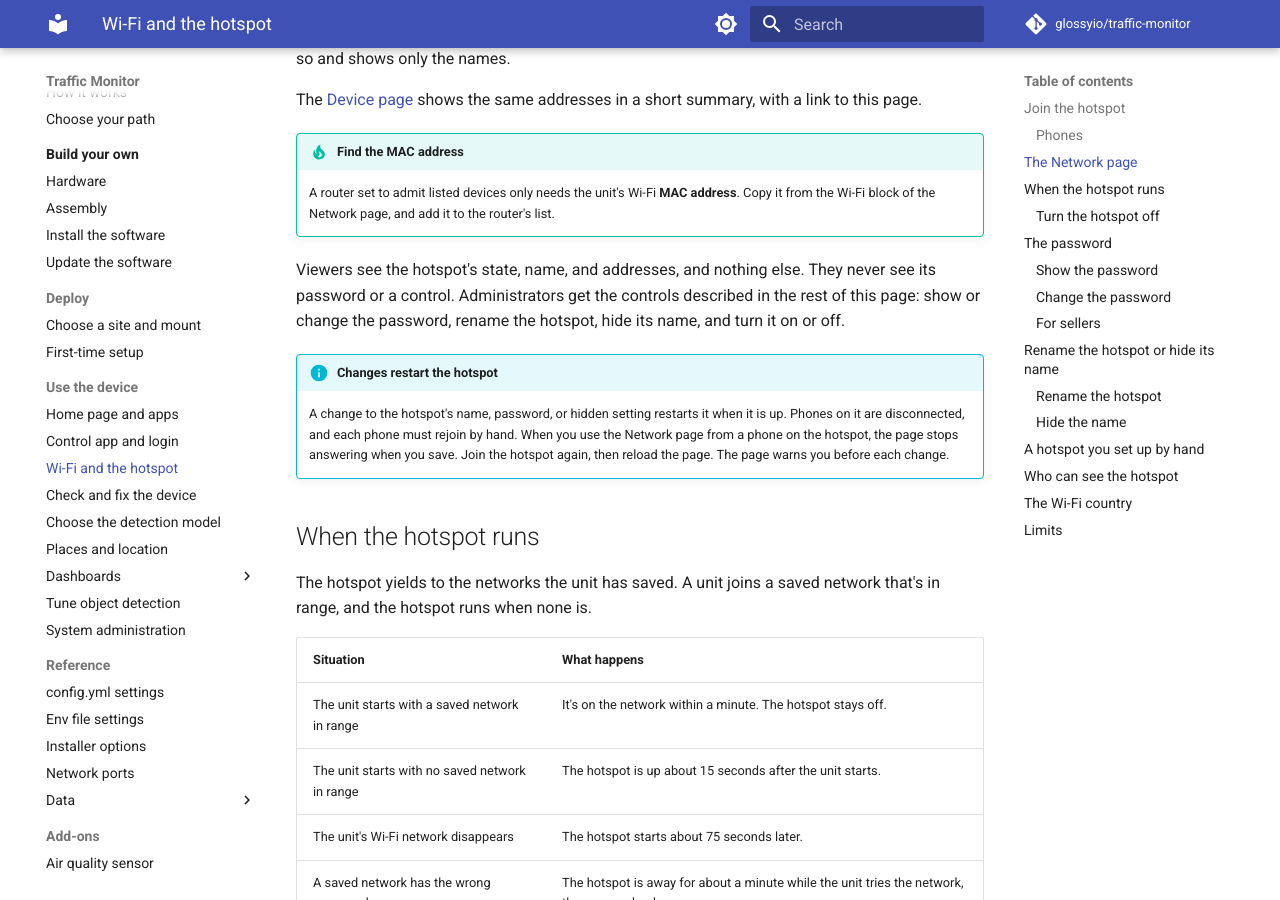
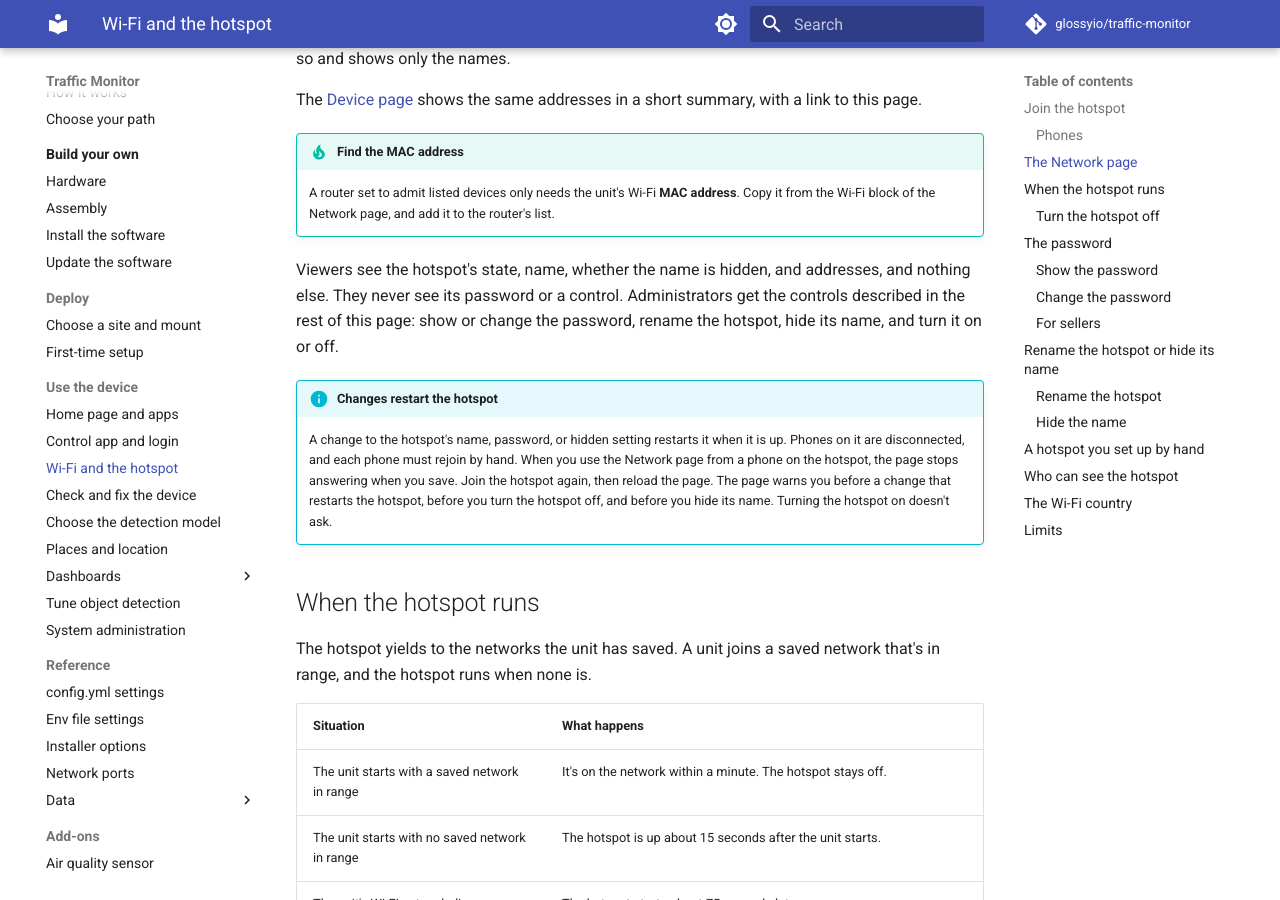
Before and after one commit to glossyio/traffic-monitor, an MkDocs documentation site: the page built from docs/use/wifi-hotspot.md, in a window 1280 px wide and 900 px high, scrolled down 1870 px. Built offline with MkDocs 1.6.1 and Material for MkDocs 9.7.7, drawn with Linux system fonts in a browser that asks for light colours; comment, search, counter and statistics services are not loaded; the version menu is left out; some of the changed text lies outside the part shown.

Commit message:
Say which changes the Network page warns about
The docs said the page warns before every change. It warns before a
change that restarts the hotspot, before turning it off, and before
hiding its name; turning it on never asks. Also name the Set password
button, the hidden state viewers see, tm-hotspot-setup as a writer of
the password file, and fix a list in CLAUDE.md.

Assisted-by: Claude Code 2.1.322 (CLI)
AI-Model: Claude Sonnet 5.5 (claude-sonnet-5-5)
AI-Effort: high
AI-Role: drafted

```diff
--- a/docs/use/wifi-hotspot.md
+++ b/docs/use/wifi-hotspot.md
@@ -42,10 +42,10 @@ The [Device page](device-health.md#the-device-page) shows the same addresses in
 !!! tip "Find the MAC address"
     A router set to admit listed devices only needs the unit's Wi-Fi **MAC address**. Copy it from the Wi-Fi block of the Network page, and add it to the router's list.
 
-Viewers see the hotspot's state, name, and addresses, and nothing else. They never see its password or a control. Administrators get the controls described in the rest of this page: show or change the password, rename the hotspot, hide its name, and turn it on or off.
+Viewers see the hotspot's state, name, whether the name is hidden, and addresses, and nothing else. They never see its password or a control. Administrators get the controls described in the rest of this page: show or change the password, rename the hotspot, hide its name, and turn it on or off.
 
 !!! info "Changes restart the hotspot"
-    A change to the hotspot's name, password, or hidden setting restarts it when it is up. Phones on it are disconnected, and each phone must rejoin by hand. When you use the Network page from a phone on the hotspot, the page stops answering when you save. Join the hotspot again, then reload the page. The page warns you before each change.
+    A change to the hotspot's name, password, or hidden setting restarts it when it is up. Phones on it are disconnected, and each phone must rejoin by hand. When you use the Network page from a phone on the hotspot, the page stops answering when you save. Join the hotspot again, then reload the page. The page warns you before a change that restarts the hotspot, before you turn the hotspot off, and before you hide its name. Turning the hotspot on doesn't ask.
 
 ## When the hotspot runs
 
@@ -87,7 +87,7 @@ If you can't sign in, run `sudo tm-control card` on the unit instead. Over Ether
 1. Sign in as an administrator and open **Network**.
 2. Next to **Password**, choose **Change**. A unit whose hotspot has no password offers **Set a password** here.
 3. Type the new password, 8 to 63 letters, digits, and symbols with no space at either end.
-4. Write the password down, then choose **Change password**.
+4. Write the password down, then choose **Change password**, or **Set password** on a unit that has none.
 
 The hotspot restarts with the new password, and phones on it are disconnected. Each phone must rejoin by hand, with the new password. The page types the password in the open and asks for it only once, so you see what you write down.
 
```
Also changed, not shown: CLAUDE.md (+1 -1 lines), docs/development/tm-control.md (+1 -1 lines).
